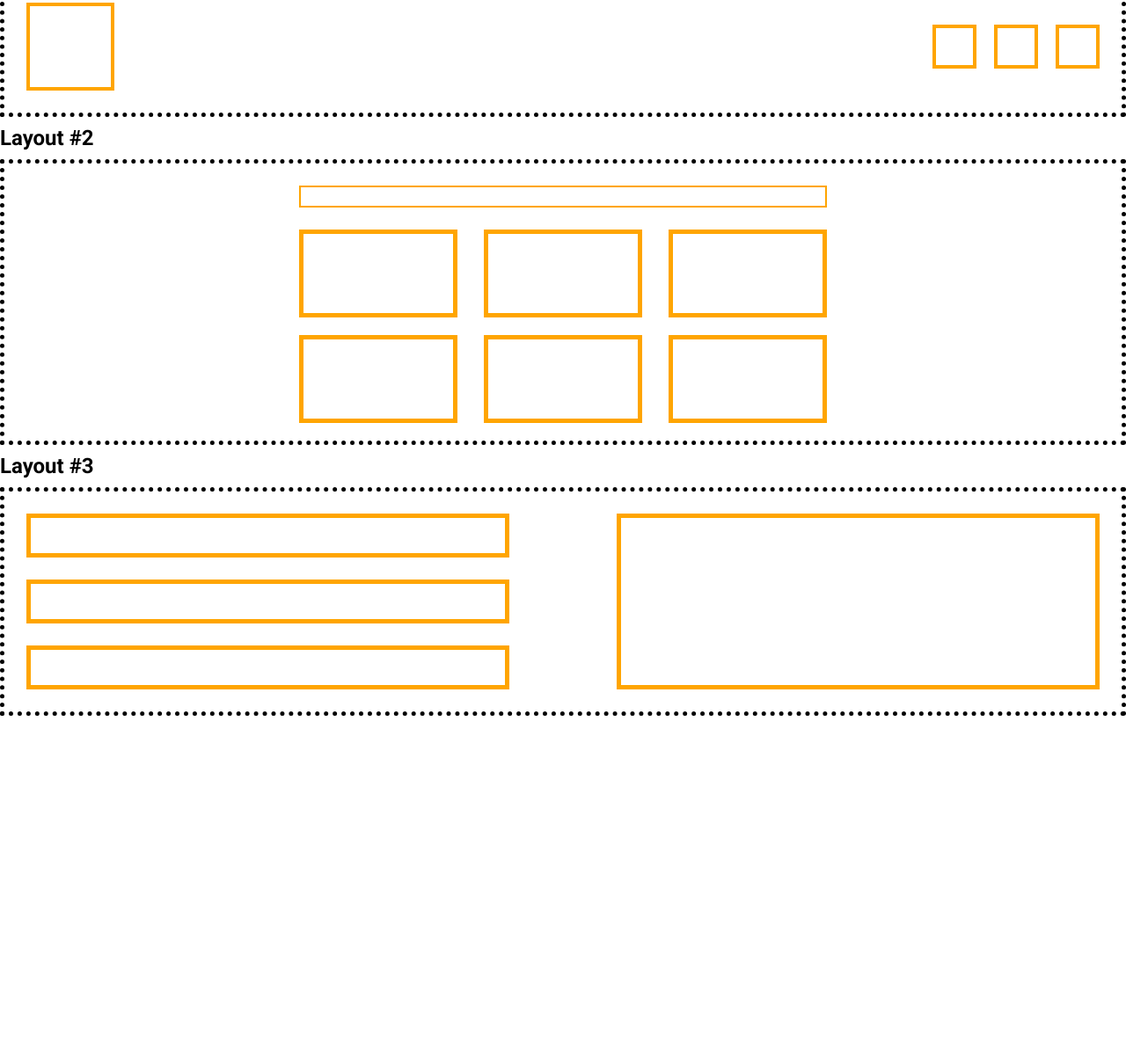
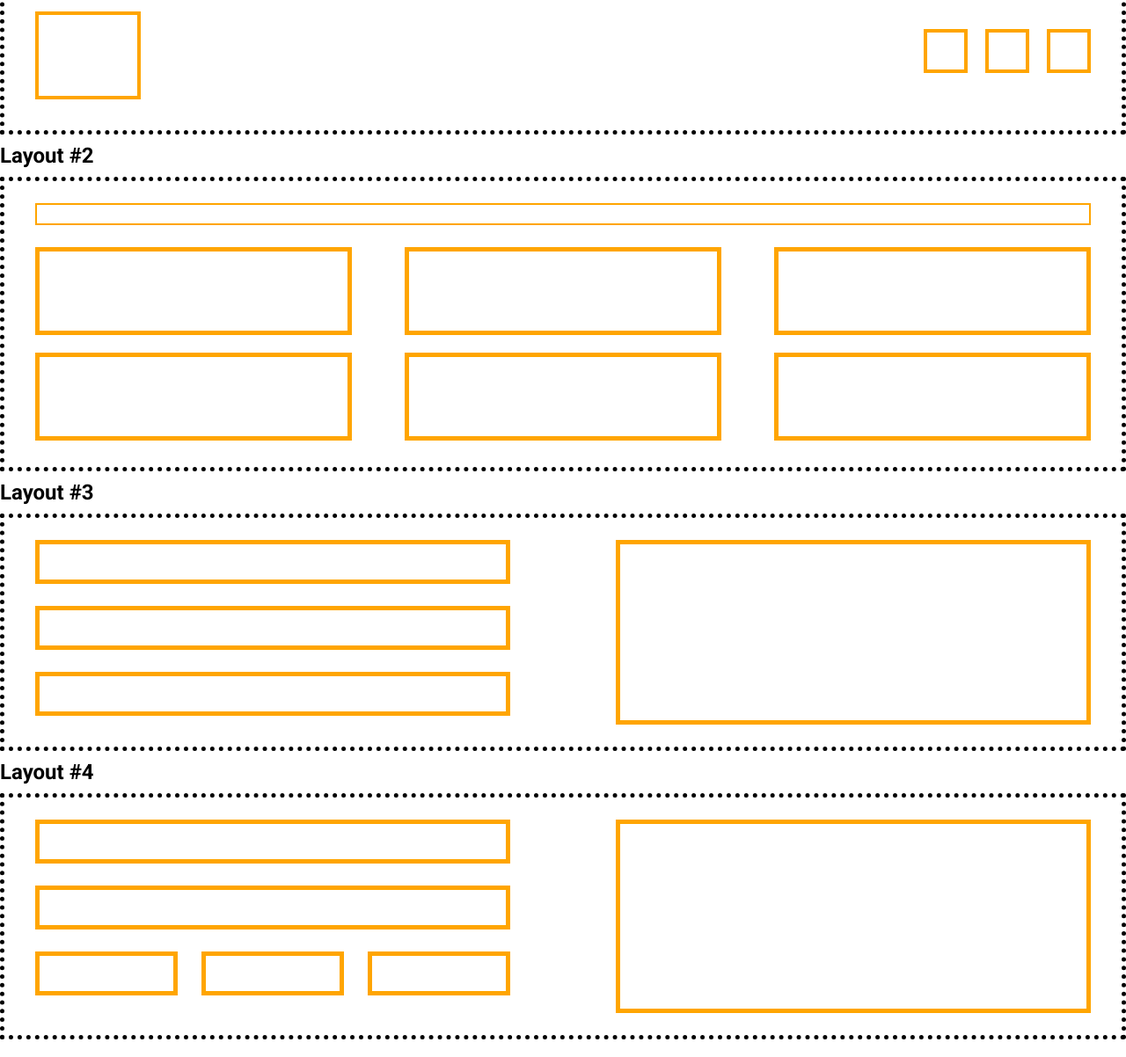
Before and after one commit to june-mg/more-css-practice, a plain HTML site: page index.html in a window 1280 px wide. Shown: the part 175-1377 px from the top of the page at 88% size. Before the commit the page ends 989 px from the top, so only its background shows below. Drawn offline with Linux system fonts and the light colour scheme.

Commit message:
added layout 4 & made changes to all layouts to add a row parent with max-width properties.

```diff
--- a/index.html
+++ b/index.html
@@ -26,6 +26,7 @@
     <H2 class="Layout1">Layout #1</H2>
 
     <div class="container">
+        <div class="row1">
             <div class="box"></div>
 
 
@@ -34,7 +35,7 @@
                 <div class="box smaller-box"></div>
                 <div class="box smaller-box"></div>
             </div>
-
+        </div>
     </div>
 
 
@@ -62,6 +63,7 @@
     <H2 class="layout3">Layout #3</H2>
 
     <div class="container3">
+        <div class="row3">
             <div class="box3-wrap">
                 <div class="box3 box-long"></div>
                 <div class="box3 box-long"></div>
@@ -70,6 +72,30 @@
 
             <div class="box3 big-box"></div>
         </div>
+    </div>
 </body>
 
 </html>
+
+<!-- fourth layout -->
+
+<H2 class="layout4">Layout #4</H2>
+
+<div class="container3">
+    <row class="row4">
+        <div class="box4-wrap">
+            <div class="box4 box-long"></div>
+            <div class="box4 box-long"></div>
+
+            <div class="tiny-wrap">
+                <div class="box4 box-small"></div>
+                <div class="box4 box-small"></div>
+                <div class="box4 box-small"></div>
+            </div>
+    </row>
+</div>
+
+<div class="box4 big-box"></div>
+</div>
+
+</body>
--- a/style.css
+++ b/style.css
@@ -1,7 +1,7 @@
 * {
     font-family: 'Roboto', sans-serif;
     padding: 0;
-    margin: 0;
+    margin: 0 0 10px 0 ;
     box-sizing: border-box;
 }
 
@@ -13,7 +13,7 @@
 
 .box {
     border: 4px solid orange;
-    width: 100px;
+    width: 10%;
     height: 100px;
     justify-content: flex-start;
 }
@@ -32,9 +32,16 @@
 
 .container {
     border: 5px dotted black;
+
+    padding: 25px;
+}
+
+.row1 {
+    width: 100%;
+    max-width: 1200px;
+    margin: 0 auto;
     display: flex;
     justify-content: space-between;
-    padding: 25px;
 }
 
 .container2 {
@@ -53,7 +60,7 @@
 
 .row2 {
     width: 100%;
-    max-width: 600px;
+    max-width: 1200px;
     margin: 0 auto;
 }
 
@@ -99,6 +106,13 @@
 .container3 {
     border: 5px dotted black;
     padding: 25px 25px 0 25px;
+
+}
+
+.row3 {
+    width: 100%;
+    max-width: 1200px;
+    margin: 0 auto;
     display: flex;
     justify-content: space-between;
 }
@@ -108,16 +122,59 @@
     margin-bottom: 25px;
 }
 
-.box-long{
+.box-long {
     height: 50px;
 }
 
-.big-box{
-width: 45%;
+.big-box {
+    width: 45%;
 }
 
-.box3-wrap{
+.box3-wrap {
     width: 45%;
+    display: block;
+}
+
+.layout4 {
+    margin: 10px 0 10px 0;
+}
+
+.container4 {
+    border: 5px dotted black;
+    padding: 80px 25px 80px 25px;
+    margin: -24 auto -24 auto;
+
+}
+
+.row4 {
+    width: 100%;
+    max-width: 1200px;
+    margin: 0 auto;
     display: flex;
-    flex-direction: column;
+    justify-content: space-between;
 }
+
+.box-small {
+    width: 30%;
+    height: 50px;
+
+}
+
+.tiny-wrap {
+    display: flex;
+    justify-content: space-between;
+}
+
+.box4 {
+    border: 5px solid orange;
+    margin-bottom: 25px;
+}
+
+.big-box {
+   width: 45%;
+}
+
+.box4-wrap {
+    width: 45%;
+    display: block;
+}
```
Lines whose indentation alone changed are shown as unchanged.
